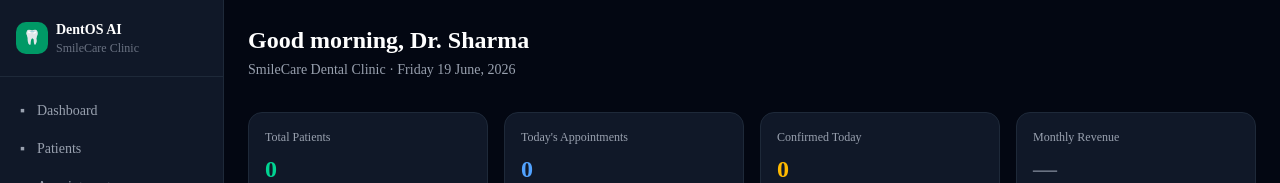
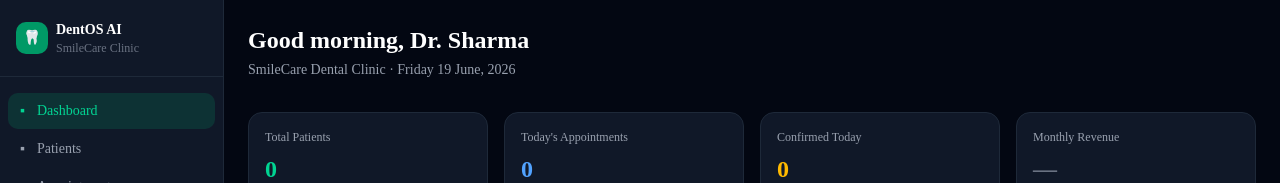
Before and after one commit to santhosh18v/dentos-ai, a Next.js app: page /dashboard in a window 1280 px wide. Shown: the top 183 px of the page. Built offline with nearby package versions, Linux system fonts and the light colour scheme; no server answers; the database is empty.

Commit message:
Fix: dashboard nav points directly to /dashboard, dark bg on main (removes white flash)

```diff
--- a/src/app/(dashboard)/dashboard/page.tsx
+++ b/src/app/(dashboard)/dashboard/page.tsx
@@ -91,7 +91,7 @@ export default function DashboardPage() {
   ];
 
   return (
-    <div>
+    <div className="min-h-full bg-gray-950">
       <div className="mb-8">
         <h1 className="text-2xl font-bold text-white">Good morning, Dr. Sharma</h1>
         <p className="text-gray-400 text-sm mt-1">SmileCare Dental Clinic · {dateLabel}</p>
--- a/src/app/(dashboard)/layout.tsx
+++ b/src/app/(dashboard)/layout.tsx
@@ -4,7 +4,7 @@ import { usePathname } from "next/navigation";
 import Link from "next/link";
 
 const navItems = [
-  { label: "Dashboard", href: "/", icon: "▪" },
+  { label: "Dashboard", href: "/dashboard", icon: "▪" },
   { label: "Patients", href: "/patients", icon: "▪" },
   { label: "Appointments", href: "/appointments", icon: "▪" },
   { label: "Clinical Notes", href: "/clinical-notes", icon: "▪" },
@@ -71,7 +71,7 @@ export default function DashboardLayout({
       </aside>
 
       {/* Main Content */}
-      <main className="ml-56 flex-1 p-6">
+      <main className="ml-56 flex-1 p-6 bg-gray-950">
         {children}
       </main>
     </div>
```
